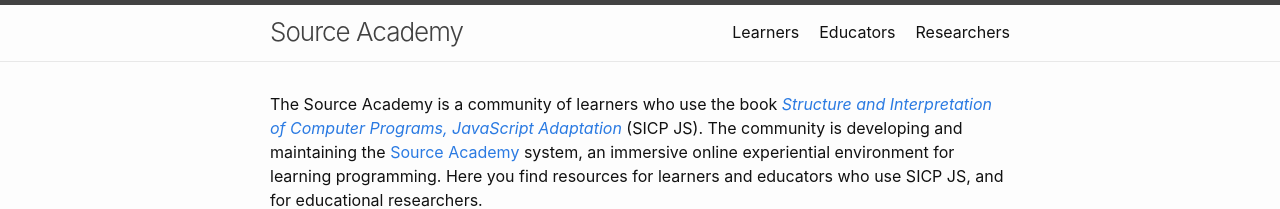
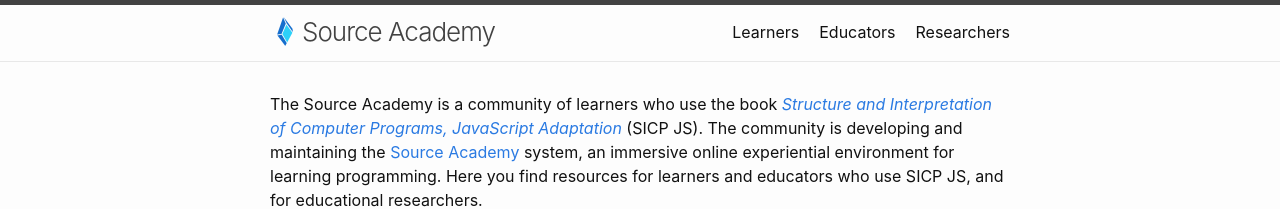
Before and after one commit to source-academy/general, a Jekyll site: the page built from README.md, in a window 1280 px wide. Shown: the top 209 px of the page. Built offline with Jekyll 4.4.1, drawn with Linux system fonts in a browser that asks for light colours; our own code applies the rules of GitHub Pages for plain Markdown files.

Commit message:
Add logo to header

```diff
--- a/_includes/header.html
+++ b/_includes/header.html
@@ -3,7 +3,11 @@
   <div class="wrapper">
     {%- assign default_paths = site.pages | map: "path" -%}
     {%- assign page_paths = site.header_pages | default: default_paths -%}
-    <a class="site-title" rel="author" href="{{ "/" | relative_url }}">{{ site.title | escape }}</a>
+
+    <div class="site-logo-and-title">
+      <img class="site-logo" type="image/png" src="/assets/sourcepower.ico">
+      <a class="site-title" rel="author" href="{{ "/" | relative_url }}">{{ site.title | escape }}</a>
+    </div>
 
     {%- if page_paths -%}
       <nav class="site-nav">
--- a/_sass/minima/_layout.scss
+++ b/_sass/minima/_layout.scss
@@ -10,13 +10,24 @@
   position: relative;
 }
 
+.site-logo-and-title {
+  display: flex;
+  align-items: center;
+  width: fit-content;
+  float: left;
+}
+
+.site-logo {
+  width: 32px;
+  height: 32px;
+}
+
 .site-title {
   @include relative-font-size(1.625);
   font-weight: 300;
   line-height: $base-line-height * $base-font-size * 2.25;
   letter-spacing: -1px;
   margin-bottom: 0;
-  float: left;
 
   &,
   &:visited {
```
